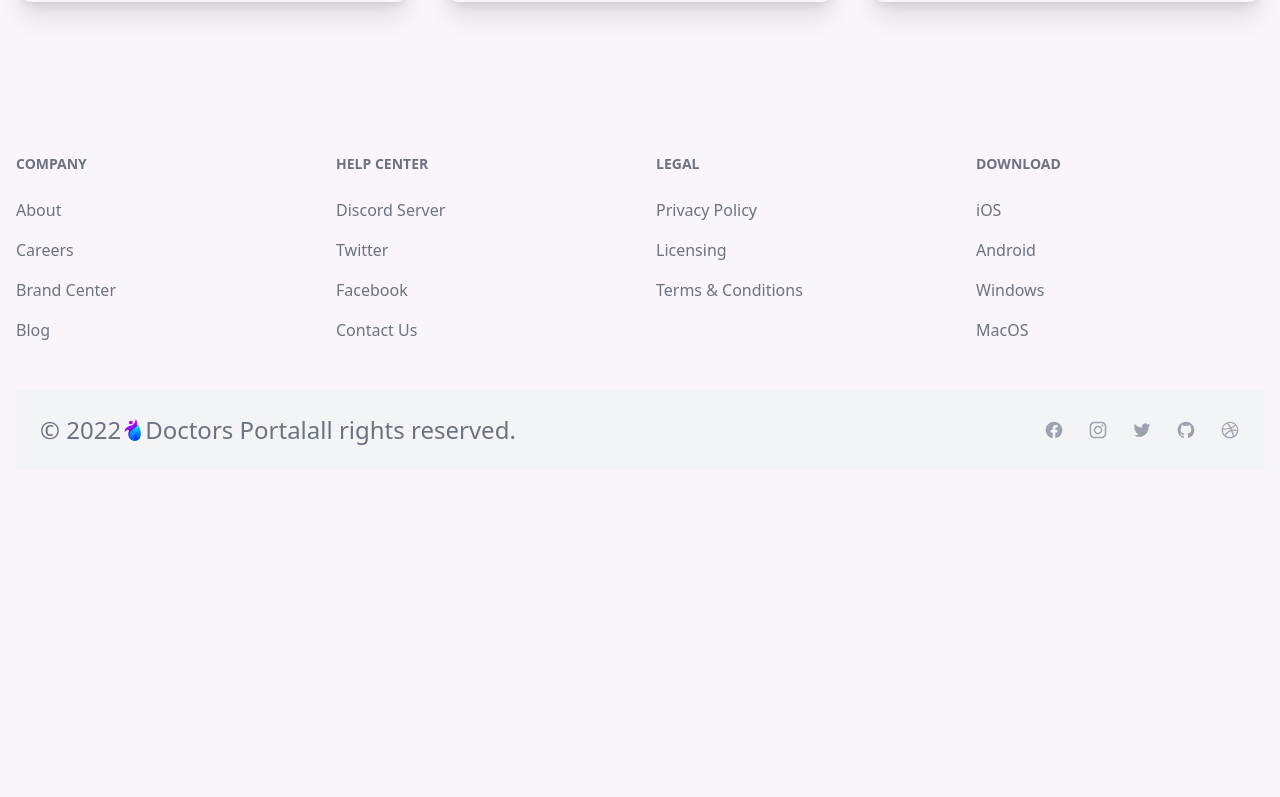
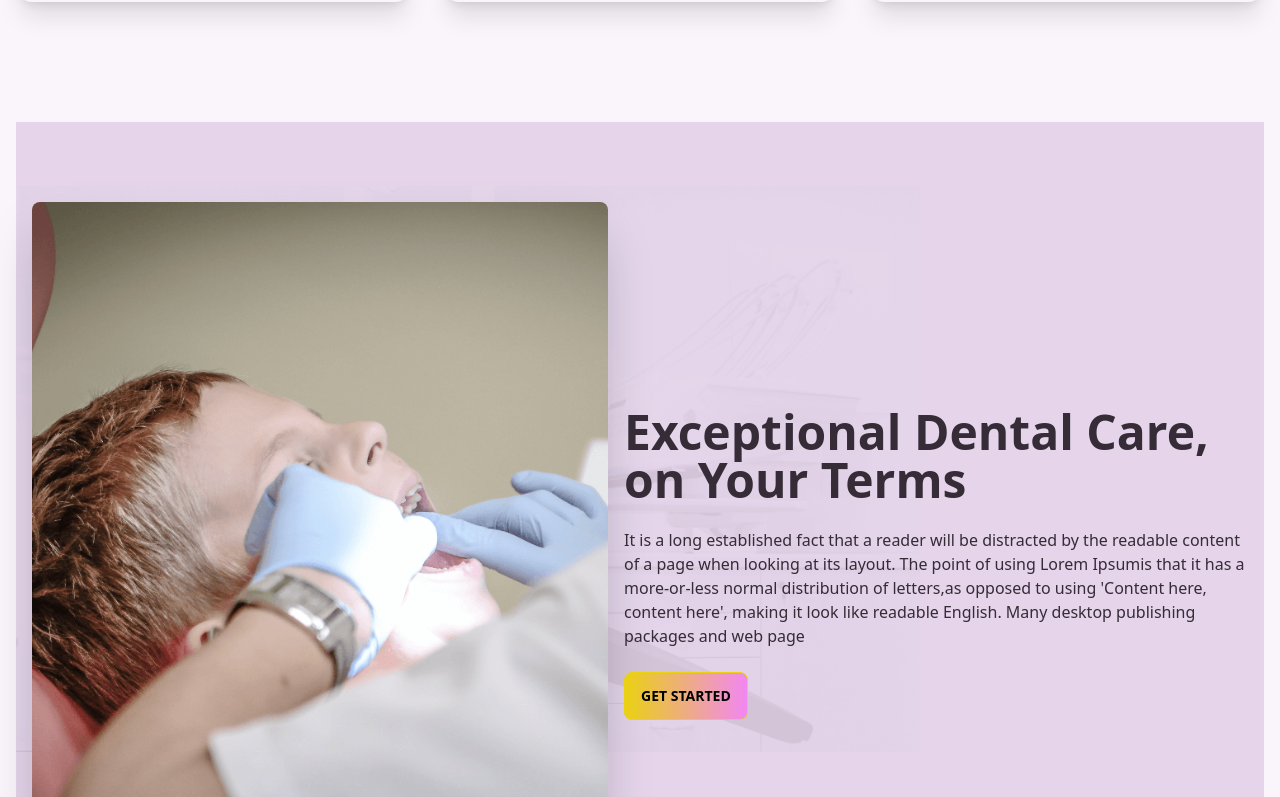
Before and after one commit to bilashism/doctors-portal-frontend, a React (Vite) app: page / in a window 1280 px wide. Shown: the part 1362-2159 px from the top of the page. Before the commit the page ends 1832 px from the top, so only its background shows below. Built offline with nearby package versions, Linux system fonts and the light colour scheme; no server answers.

Commit message:
simple Banner added

```diff
--- /dev/null
+++ b/src/pages/Home/Banner.jsx
@@ -0,0 +1,65 @@
+import React from "react";
+import bannerImg from "../../images/treatment.png";
+import bannerBgImg from "../../images/bg.png";
+
+const Banner = () => {
+  return (
+    <header className="">
+      <div className="container mx-auto px-4">
+        <div className="hero bg-base-200 py-16 relative isolate">
+          <div className="hero-content flex-col lg:flex-row">
+            <img
+              src={bannerImg}
+              className="lg:max-w-xl rounded-lg shadow-2xl"
+              alt="loading"
+              width="904"
+              height="541"
+              decoding="async"
+              fetchpriority="low"
+              loading="lazy"
+            />
+            <div>
+              <h2 className="text-5xl font-bold">
+                Exceptional Dental Care, on Your Terms
+              </h2>
+              <p className="py-6">
+                It is a long established fact that a reader will be distracted
+                by the readable content of a page when looking at its layout.
+                The point of using Lorem Ipsumis that it has a more-or-less
+                normal distribution of letters,as opposed to using 'Content
+                here, content here', making it look like readable English. Many
+                desktop publishing packages and web page
+              </p>
+              <button
+                className="btn btn-primary bg-gradient-to-r from-primary to-secondary text-black"
+                type="button">
+                Get Started
+              </button>
+            </div>
+          </div>
+
+          {/* bg image */}
+          <div className="absolute w-full h-full z-[-1] overflow-hidden top-0">
+            <figure className="">
+              <picture>
+                <source srcSet={bannerBgImg} />
+                <img
+                  src={bannerBgImg}
+                  alt="chair background"
+                  className=""
+                  width="904"
+                  height="541"
+                  decoding="async"
+                  fetchpriority="low"
+                  loading="lazy"
+                />
+              </picture>
+            </figure>
+          </div>
+        </div>
+      </div>
+    </header>
+  );
+};
+
+export default Banner;
--- a/src/pages/Home/Home.jsx
+++ b/src/pages/Home/Home.jsx
@@ -1,5 +1,6 @@
 import React from "react";
 import useTitle from "../../hooks/useTitle";
+import Banner from "./Banner";
 import Header from "./Header";
 import InfoCards from "./InfoCards";
 import Services from "./Services/Services";
@@ -11,6 +12,7 @@ const Home = () => {
       <Header />
       <InfoCards />
       <Services />
+      <Banner />
     </>
   );
 };
```
